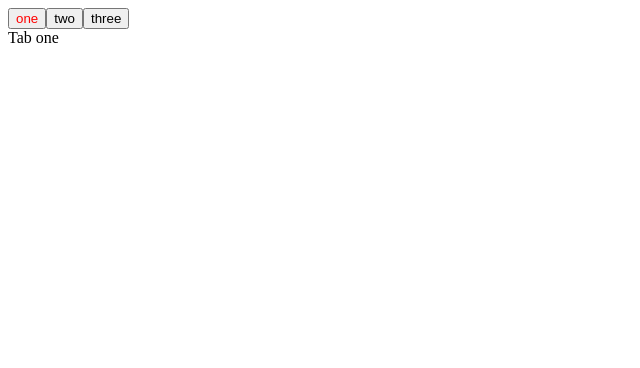
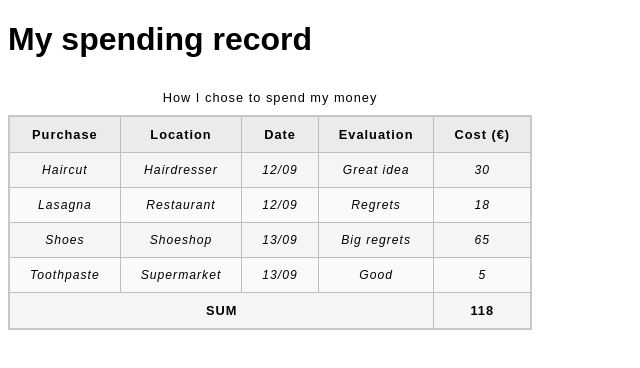
Before and after one commit to EmannuelMartinez/the-odin-project, a plain HTML site: page getting-started/index.html in a window 1280 px wide. Shown: the whole page, without its empty margins (0-640 px from the left). Drawn offline with Linux system fonts and the light colour scheme.

Commit message:
Added files

```diff
--- a/getting-started/index.html
+++ b/getting-started/index.html
@@ -1,61 +1,64 @@
 <!DOCTYPE html>
-<html lang="en">
-<head>
-    <meta charset="utf-8"/>
-    <title>Loops: Task 3</title>
-    <script defer src="script.js"></script>
-</head>
-<body>
-    <tab-panel>
-        <div data-tabname="one">Tab one</div>
-        <div data-tabname="two">Tab two</div>
-        <div data-tabname="three">Tab three</div>
-    </tab-panel>
-    <script>
-        function asTabs(node) {
-            // Your code here.
-            // Create a series of buttons associated with data-tabname
-            let tabs = Array.from(node.children).map(node => {
-                let button = document.createElement("button");
-                button.textContent = node.getAttribute('data-tabname');
-                let tab = {node, button};
-                button.addEventListener('click', evt => {
-                    selectTab(tab);
-                });
-                return tab;
-            });
+<html lang="en-us">
+  <head>
+    <meta charset="utf-8" />
+    <meta content="width=device-width" name="viewport" />
+    <title>My spending record</title>
+    <link href="styles.css" rel="stylesheet" type="text/css" />
+    <style></style>
+  </head>
+  <body>
+    <h1>My spending record</h1>
 
-            let tabList = document.createElement('div');
-            for (let {button} of tabs) tabList.appendChild(button);
-            node.insertBefore(tabList, node.firstChild);
-
-            function selectTab(selectedTab) {
-                for (let tab of tabs) {
-                    let selected = tab === selectedTab;
-                    tab.button.style.color = selected ? "red" : "";
-                    tab.node.style.display = selected ? "" : "none";
-                }
-            }
-
-            selectTab(tabs[0]);
-
-            // Each tab is going to consist of this button, and one of the divs (i.e. our data)
-
-            // Write a separate function that will actually do the choosing of our tab.
-
-            // The event listener will be attached outside of this function, and the
-            // function will run internally once the button is selected.
-
-            // In the function, we'll run through all of the tabs. If it has been clicked,
-            // then the button text will become red, and we'll display its div.
-
-            // Otherwise, the dispaly will be none.
-
-            // Run the tabs once on the first tab, as the default behavior
-        }
-
-        asTabs(document.querySelector("tab-panel"));
-    </script>
-</body>
-
+    <table>
+      <caption>
+        How I chose to spend my money
+      </caption>
+      <thead>
+        <tr>
+          <th>Purchase</th>
+          <th>Location</th>
+          <th>Date</th>
+          <th>Evaluation</th>
+          <th>Cost (€)</th>
+        </tr>
+      </thead>
+      <tfoot>
+        <tr>
+          <td colspan="4">SUM</td>
+          <td>118</td>
+        </tr>
+      </tfoot>
+      <tbody>
+        <tr>
+          <td>Haircut</td>
+          <td>Hairdresser</td>
+          <td>12/09</td>
+          <td>Great idea</td>
+          <td>30</td>
+        </tr>
+        <tr>
+          <td>Lasagna</td>
+          <td>Restaurant</td>
+          <td>12/09</td>
+          <td>Regrets</td>
+          <td>18</td>
+        </tr>
+        <tr>
+          <td>Shoes</td>
+          <td>Shoeshop</td>
+          <td>13/09</td>
+          <td>Big regrets</td>
+          <td>65</td>
+        </tr>
+        <tr>
+          <td>Toothpaste</td>
+          <td>Supermarket</td>
+          <td>13/09</td>
+          <td>Good</td>
+          <td>5</td>
+        </tr>
+      </tbody>
+    </table>
+  </body>
 </html>
--- a/getting-started/script.js
+++ /dev/null
@@ -1,24 +0,0 @@
-function topThreeWords(text) {
-  let arr = [...text.matchAll(/\b[\w']+\b/gi)];
-  arr = arr.sort();
-
-  let counted = arr.reduce((acc, val) => {
-    acc[val] = acc[val] === undefined ? 1 : (acc[val] += 1);
-    return acc;
-  }, {});
-
-  const values = Object.values(counted).sort((a, b) => b - a);
-  let keys;
-  const maxN = values[values.length - 3];
-  keys = Object.entries(counted).reduce(
-    (o, [k, v]) => (v >= maxN ? { ...o, [k]: v } : o),
-    {}
-  );
-
-  keys = Object.keys(keys).sort((a, b) => b - a);
-
-  return keys;
-}
-
-console.log(topThreeWords("a a a  b  c c  d d d d  e e e e e"));
-console.log(topThreeWords("a a c b b"));
--- /dev/null
+++ b/getting-started/styles.css
@@ -0,0 +1,44 @@
+html {
+    font-family: sans-serif;
+}
+
+table {
+    border-collapse: collapse;
+    border: 2px solid rgb(200, 200, 200);
+    letter-spacing: 1px;
+    font-size: 0.8rem;
+}
+
+td, th {
+    border: 1px solid rgb(190, 190, 190);
+    padding: 10px 20px;
+}
+
+th {
+    background-color: rgb(235, 235, 235);
+}
+
+td {
+    text-align: center;
+}
+
+tr:nth-child(even) td {
+    background-color: rgb(250, 250, 250);
+}
+
+tr:nth-child(odd) td {
+    background-color: rgb(245, 245, 245);
+}
+
+caption {
+    padding: 10px;
+}
+
+tbody {
+    font-size: 95%;
+    font-style: italic;
+}
+
+tfoot {
+    font-weight: bold;
+}
```
